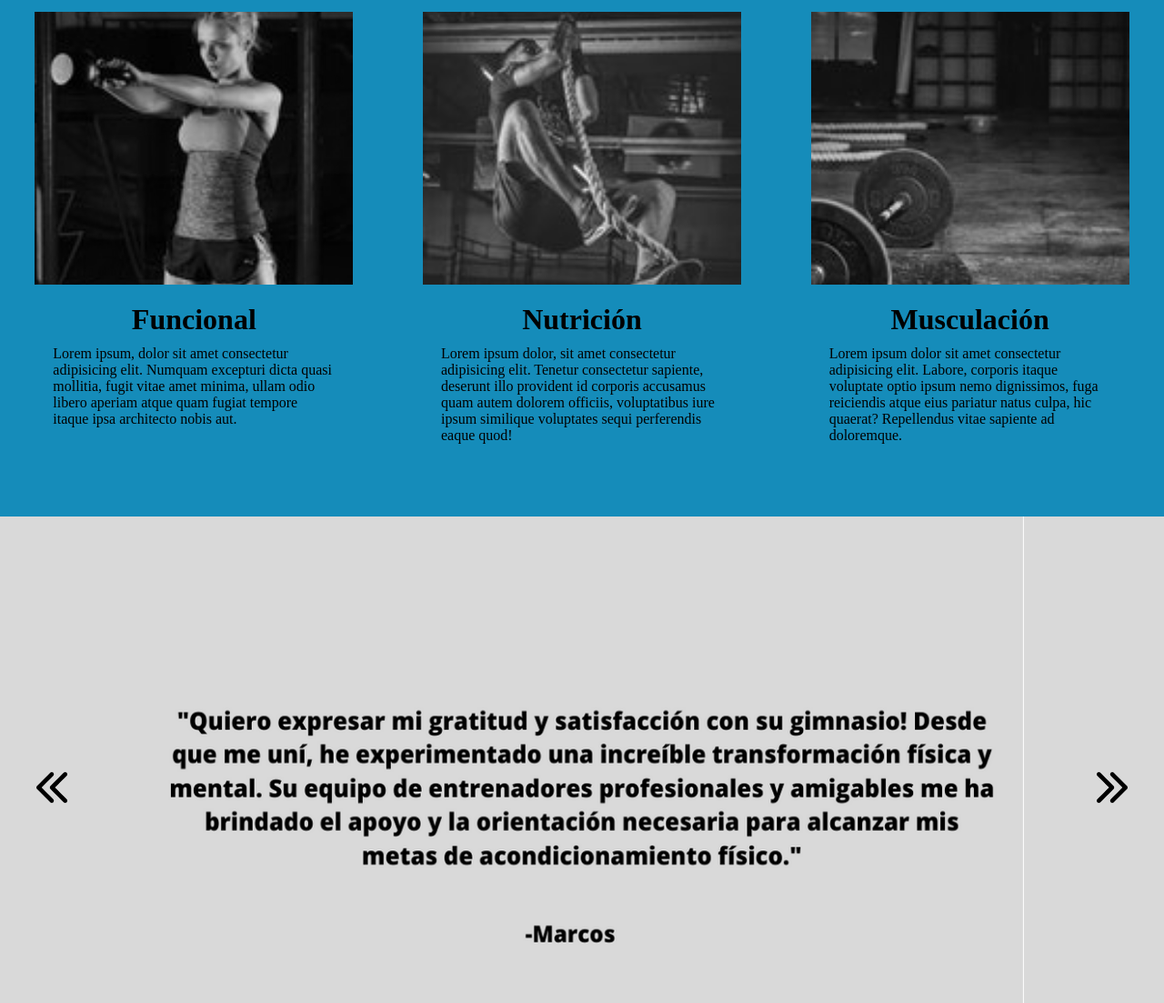
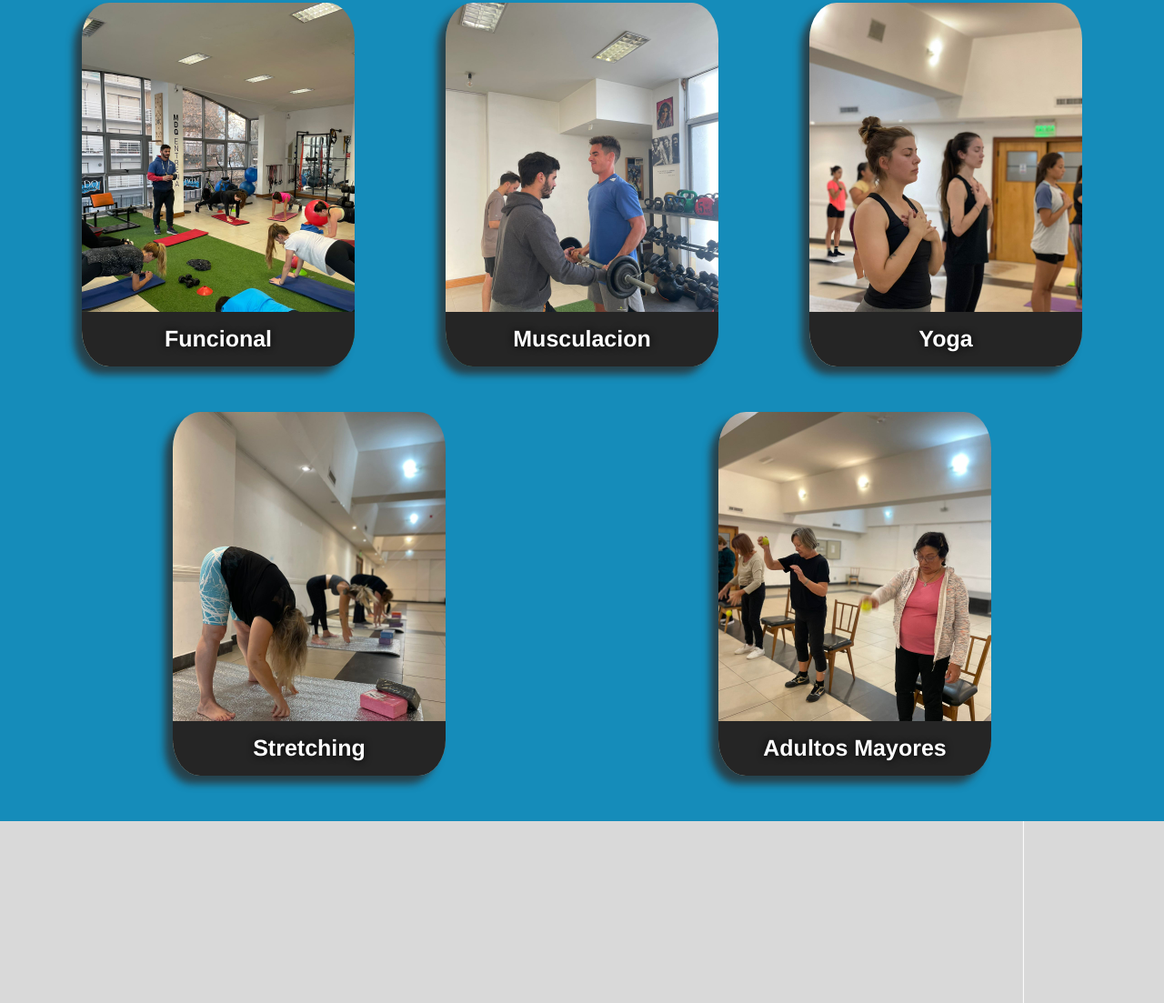
Before and after one commit to lucian17-26/MDQEntrena-2023, a plain HTML site: page index.html in a window 1280 px wide. Shown: the part 1332-2435 px from the top of the page at 91% size. Drawn offline with Linux system fonts and the light colour scheme.

Commit message:
segundo prototipo

```diff
--- a/css/style.css
+++ b/css/style.css
@@ -144,22 +144,27 @@
     justify-content: center;
 }
 
+.container-nosotros .container-foto{
+    height: 100%;
+}
+
 .container-nosotros .container-foto .margen {
-    width: 500px;
-    height: 300px;
+    width: 600px;
+    height: 100%;
 }
 
 .container-nosotros .container-foto img {
     width: 100%;
     height: 100%;
-    object-fit: cover;
+    /* object-fit: cover; */
 }
 
 /* -----------------------------------------------------------------------------------------------------------------------------------------------------------------------------------------------------------------------------------------------------------------------------------------------------------------------------------------------------------------------------------------------------------------------------------------------  */
 
 .container-servicios {
     width: 100%;
-    height: 700px;
+    height: auto;
+    padding-bottom: 50px;
     background-color: #158cba;
 }
 
@@ -177,44 +182,95 @@
     display: flex;
     flex-wrap: wrap;
     justify-content: space-around;
+    gap: 20px;
+    padding: 0 50px;
+}
+
+
+
+/* -------------------------------------------------------------------------------------------------------------------------------------------------------------------------------------------------------------------------------------------------------------- */
+
+.contenido-card{
+    width: 300px;
+    height: 400px;
+    margin-top: 30px;
+    display: block;
+    overflow: hidden;
+    border-radius: 10%;
+    box-shadow: -9px 9px 8px #2c2c2cc8;
+    position: relative;
+    /* transition-duration: 0.8s; */
+}
+
+.contenido-img{
+    width: 100%;
+    height: 100%;
+    display: flex;
+    vertical-align: middle;
+    margin: auto;
+    transition-duration: 0.8s;
+}
+
+.contenido-img img{
+    width: 100%;
+    height: 100%;
+    object-fit: cover;
+}
+
+.contenido-info{
+    width: 100%;
+    height: 100%;
+    position: absolute;
+    background-color: rgb(37, 37, 37);
+    top: 85%;
+    transition-duration: 0.8s;
 
 }
 
-.container-servicios .container-contenido {
-    width: 350px;
-    height: 500px;
-    display: flex;
-    flex-direction: column;
-    /* background-color: aqua; */
-    margin-top: 40px;
+.contenido-info .contenido-titulo{
+    justify-content: center;
+    align-items: center;
+    height: 15%;
+    margin-bottom: 5px;
+    text-align: center;
+    transition-duration: 0.8s;
+    margin-top: 15px;
 }
 
-.container-servicios .container-contenido img {
-    width: 100%;
-    height: 300px;
-    object-fit: cover;
+.contenido-info .contenido-titulo h1{
+    font-size: 25px;
+    color: white;
+    font-family: 'Franklin Gothic Medium', 'Arial Narrow', Arial, sans-serif;
+    top: 15px;
+    transition-duration: 0.8s;
 }
 
-.card {
-    filter: grayscale(100%);
-    transition: filter 300ms;
+.contenido-descripcion{
+    padding: 0 8%;
 }
 
-.card:is(:hover, :focus) {
-    filter: grayscale(0%);
+.contenido-card:hover{
+    transform: scale(1.05);
 }
 
-.container-servicios .container-contenido h4 {
-    text-align: center;
-    font-size: 2rem;
-    margin-top: 20px;
+.contenido-card:hover > .contenido-info{
+    background-color: rgb(37, 37, 37, 0.8);
+    top: 0;
 }
 
-.container-servicios .container-contenido p {
-    margin-top: 10px;
-    padding: 0 20px;
+.contenido-card:hover > .contenido-info > .contenido-titulo{
+    margin-top: 35%;
+
 }
 
+.contenido-card:hover > .contenido-info > .contenido-titulo >h1{
+    margin-top: 20%;
+    font-size: 35px;
+}
+
+.contenido-card:hover > .contenido-img{
+    transform: scale(1.1);
+}
 /* -----------------------------------------------------------------------------------------------------------------------------------------------------------------------------------------------------------------------------------------------------------------------------------------------------------------------------------------------------------------------------------------------------------------------------------------------  */
 
 .container-slider {
--- a/index.html
+++ b/index.html
@@ -42,7 +42,7 @@
             </div>
             <div class="container-foto">
                 <div class="margen">
-                    <img src="./Imagenes/g4.jpg" alt="foto4" srcset="">
+                    <img src="./Imagenes/nosotros.jpg" alt="foto4" srcset="">
                 </div>
             </div>
         </div>
@@ -52,28 +52,84 @@
             <h3>Nuestros Servicios</h3>
         </div>
         <div class="container-img">
-            <div class="container-contenido">
-                <img src="./Imagenes/g1.jpg" alt="" class="card">
-                <h4>Funcional</h4>
-                <p>Lorem ipsum, dolor sit amet consectetur adipisicing elit. Numquam excepturi dicta quasi mollitia,
-                    fugit vitae amet minima, ullam odio libero aperiam atque quam fugiat tempore itaque ipsa architecto
-                    nobis aut.</p>
+            <div class="contenido-card">
+                <div class="contenido-img">
+                    <img src="./Imagenes/funcional.jpeg" alt="foto del servicio">
+                </div>
+                <div class="contenido-info">
+                    <div class="contenido-titulo">
+                        <h1>Funcional</h1>
+                    </div>
+                    <div class="contenido-descripcion">
+                        <p>Lorem ipsum dolor sit amet consectetur adipisicing elit. Error labore ad enim eaque eius
+                            perferendis dolores, harum, neque debitis dolore quo placeat autem ducimus, nisi tempora
+                            architecto id quos sequi?</p>
+                    </div>
+                </div>
             </div>
-            <div class="container-contenido card">
-                <img src="./Imagenes/g2.jpg" alt="">
-                <h4>Nutrición</h4>
-                <p>Lorem ipsum dolor, sit amet consectetur adipisicing elit. Tenetur consectetur sapiente, deserunt illo
-                    provident id corporis accusamus quam autem dolorem officiis, voluptatibus iure ipsum similique
-                    voluptates sequi perferendis eaque quod!</p>
+            <div class="contenido-card">
+                <div class="contenido-img">
+                    <img src="./Imagenes/musculacion.jpeg" alt="foto del servicio">
+                </div>
+                <div class="contenido-info">
+                    <div class="contenido-titulo">
+                        <h1>Musculacion</h1>
+                    </div>
+                    <div class="contenido-descripcion">
+                        <p>Lorem ipsum dolor sit amet consectetur adipisicing elit. Error labore ad enim eaque eius
+                            perferendis dolores, harum, neque debitis dolore quo placeat autem ducimus, nisi tempora
+                            architecto id quos sequi?</p>
+                    </div>
+                </div>
             </div>
-            <div class="container-contenido">
-                <img src="./Imagenes/g3.jpg" alt="" class="card">
-                <h4>Musculación</h4>
-                <p>Lorem ipsum dolor sit amet consectetur adipisicing elit. Labore, corporis itaque voluptate optio
-                    ipsum nemo dignissimos, fuga reiciendis atque eius pariatur natus culpa, hic quaerat? Repellendus
-                    vitae sapiente ad doloremque.</p>
+            <div class="contenido-card">
+                <div class="contenido-img">
+                    <img src="./Imagenes/yoga.jpeg" alt="foto del servicio">
+                </div>
+                <div class="contenido-info">
+                    <div class="contenido-titulo">
+                        <h1>Yoga</h1>
+                    </div>
+                    <div class="contenido-descripcion">
+                        <p>Lorem ipsum dolor sit amet consectetur adipisicing elit. Error labore ad enim eaque eius
+                            perferendis dolores, harum, neque debitis dolore quo placeat autem ducimus, nisi tempora
+                            architecto id quos sequi?</p>
+                    </div>
+                </div>
+            </div>
+
+            <div class="contenido-card">
+                <div class="contenido-img">
+                    <img src="./Imagenes/st.jpeg" alt="foto del servicio">
+                </div>
+                <div class="contenido-info">
+                    <div class="contenido-titulo">
+                        <h1>Stretching</h1>
+                    </div>
+                    <div class="contenido-descripcion">
+                        <p>Lorem ipsum dolor sit amet consectetur adipisicing elit. Error labore ad enim eaque eius
+                            perferendis dolores, harum, neque debitis dolore quo placeat autem ducimus, nisi tempora
+                            architecto id quos sequi?</p>
+                    </div>
+                </div>
+            </div>
+            <div class="contenido-card">
+                <div class="contenido-img">
+                    <img src="./Imagenes/am.jpeg" alt="foto del servicio">
+                </div>
+                <div class="contenido-info">
+                    <div class="contenido-titulo">
+                        <h1>Adultos Mayores</h1>
+                    </div>
+                    <div class="contenido-descripcion">
+                        <p>Lorem ipsum dolor sit amet consectetur adipisicing elit. Error labore ad enim eaque eius
+                            perferendis dolores, harum, neque debitis dolore quo placeat autem ducimus, nisi tempora
+                            architecto id quos sequi?</p>
+                    </div>
+                </div>
             </div>
         </div>
+
     </section>
     <article>
         <div class="container-slider">
@@ -96,6 +152,7 @@
             width="600" height="450" style="border:0;" allowfullscreen="" loading="lazy"
             referrerpolicy="no-referrer-when-downgrade"></iframe>
     </aside>
+
     <footer id="contacto">
         <div class="logos-redes">
             <ul>
@@ -117,8 +174,8 @@
                     </a>
                 </li>
                 <li><a href="http://" target="_blank">
-                    <img src="./Imagenes/whatsapp-hover.png" alt="">
-                    <img src="./Imagenes/whatsapp.png" alt="">
+                        <img src="./Imagenes/whatsapp-hover.png" alt="">
+                        <img src="./Imagenes/whatsapp.png" alt="">
                     </a>
                 </li>
 
@@ -126,6 +183,8 @@
         </div>
     </footer>
 
+
+
     <script src="./js/script.js"></script>
 </body>
 
```
Also changed, not shown: Imagenes/am.jpeg (added), Imagenes/funcional.jpeg (added), Imagenes/mdq-entrena.jpeg (added), Imagenes/mdq-entrena1.jpg (added), Imagenes/musculacion.jpeg (added), Imagenes/nosotros.jpeg (added), Imagenes/nosotros.jpg (added), Imagenes/st.jpeg (added), Imagenes/yoga.jpeg (added).
